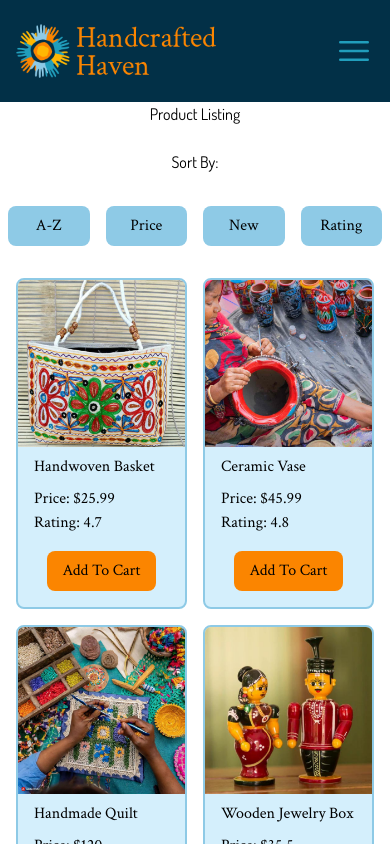
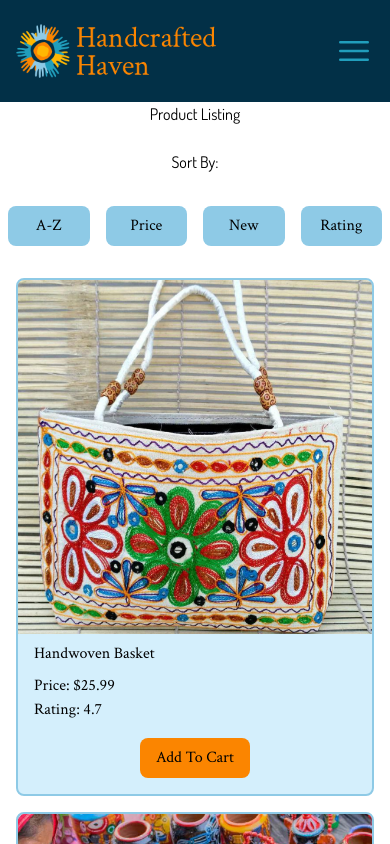
Before and after one commit to wcamer/WDD-430-Handcrafted-Haven, a Next.js app: page / in a window 390 px wide. Shown: the top 844 px of the page. Built offline with nearby package versions, Linux system fonts and the light colour scheme.

Commit message:
fix columns on display list on mobile devices

```diff
--- a/app/ui/components/home-product-listing.tsx
+++ b/app/ui/components/home-product-listing.tsx
@@ -137,7 +137,7 @@ export default function ProductListing() {
       </div>
 
       <div className={` col-end-5 lg:col-start-2  `}>
-        <article className="m-2 grid grid-cols-2 gap-4 p-2  md:grid-cols-3 lg:grid-cols-5">
+        <article className="m-2 grid  gap-4 p-2 sm:grid-cols-1  md:grid-cols-3 lg:grid-cols-5">
           {handicraftProducts.map((product: Product) => {
             return (
               <ProductDisplay
```
